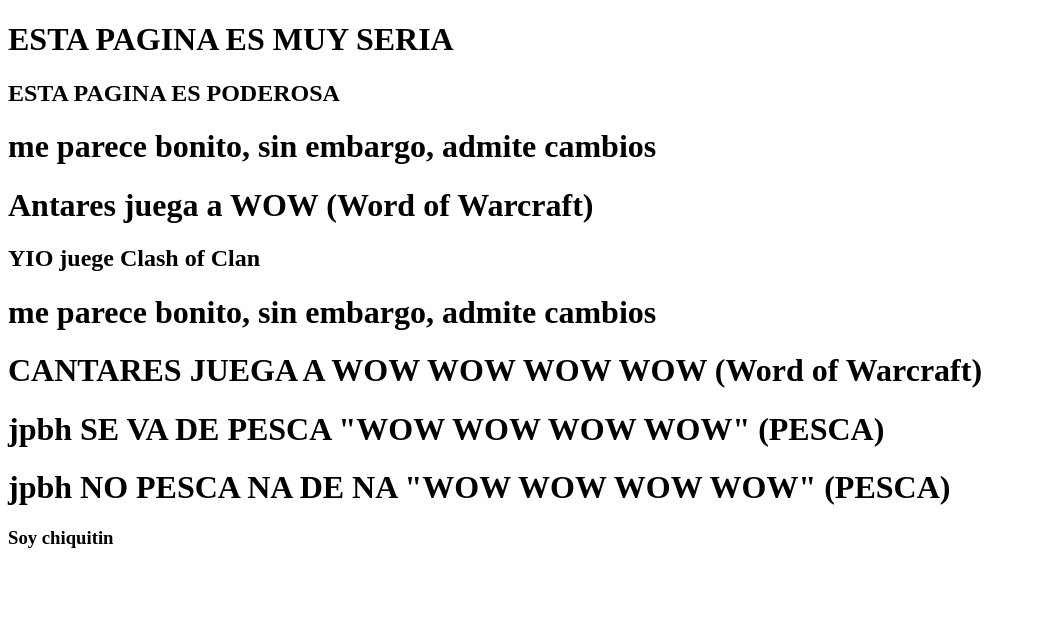
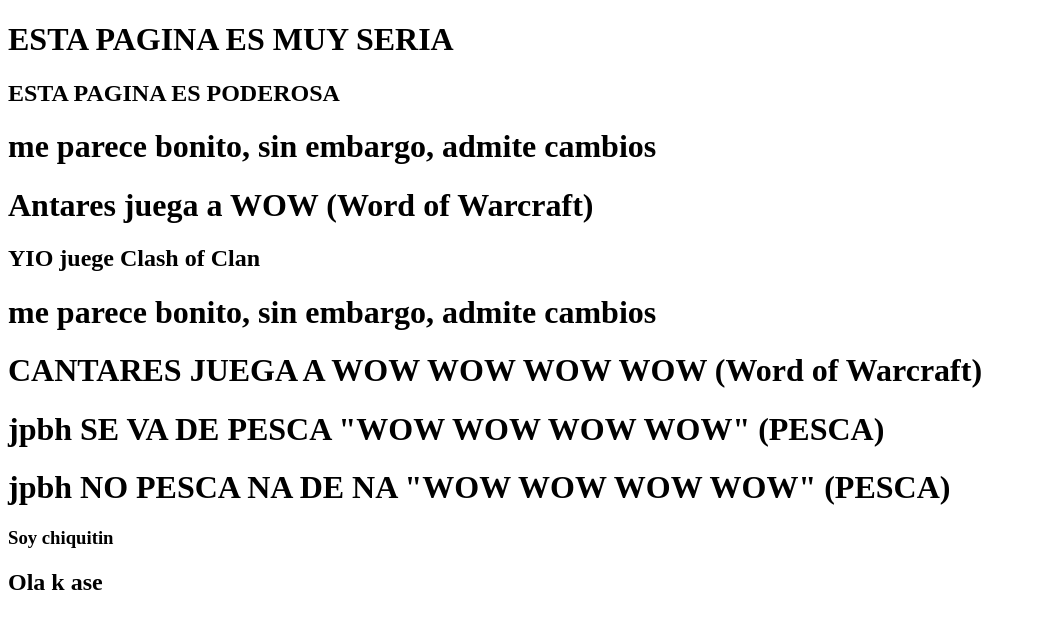
Before and after one commit to RogerdeLunel/ejercicio-practico-UF1893, a plain HTML site: page index.html in a window 1280 px wide. Shown: the whole page, without its empty margins (0-1037 px from the left). Drawn offline with Linux system fonts and the light colour scheme.

```diff
--- a/index.html
+++ b/index.html
@@ -16,5 +16,6 @@
    <h1>jpbh SE VA DE PESCA "WOW WOW WOW WOW" (PESCA)</h1>
    <h1>jpbh NO PESCA NA DE NA "WOW WOW WOW WOW" (PESCA)</h1>
    <h3>Soy chiquitin</h3>
+   <h2>Ola k ase</h2>
 </body>
 </html>
```
